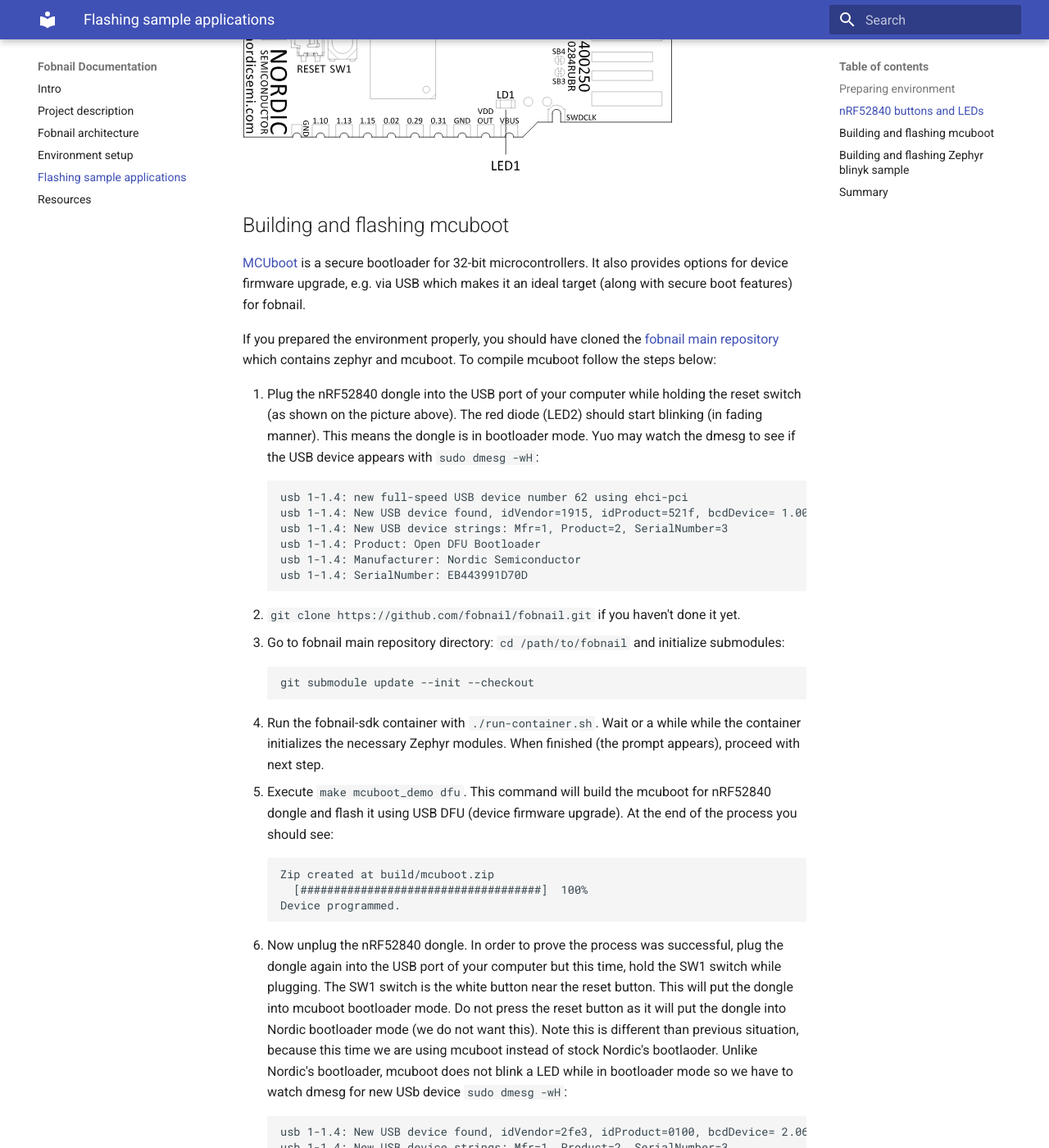
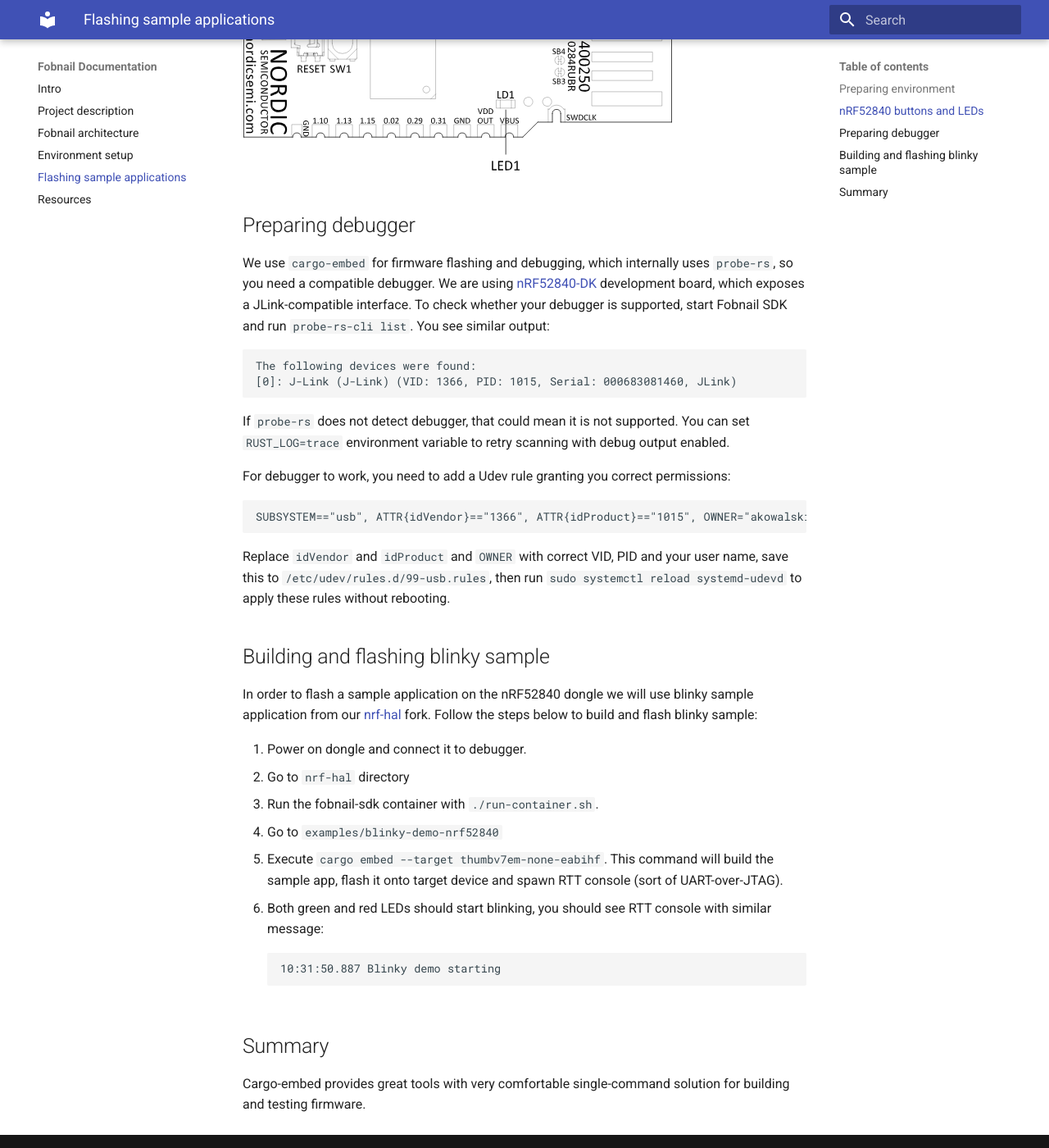
Before and after one commit to fobnail/docs, an MkDocs documentation site: the page built from docs/flashing_samples.md, in a window 1280 px wide and 1400 px high, scrolled down 393 px. Shown: the whole window at 82% size. Built offline with MkDocs 1.6.1 and Material for MkDocs 9.7.7, drawn with Linux system fonts in a browser that asks for light colours; some of the changed text lies outside the part shown.

Commit message:
Update environment setup and app flashing documentation for Rust SDK.

````diff
--- a/docs/environment.md
+++ b/docs/environment.md
@@ -17,53 +17,27 @@
    git clone https://github.com/fobnail/fobnail-sdk.git
    ```
 3. Go to fobnail SDK directory: `cd fobnail-sdk`
-4. Execute `./build.sh`. It will build the container from the most recent
-   stable software components described in
-   [tools-versions file](https://github.com/fobnail/fobnail-sdk/blob/main/tools-versions).
-   Components that are used in the process:
-   - NRF commandline tools: v10.14.0
-   - Zephyr SDK: v0.13.0
-   - Zephyr RTOS: v2.6.0
-   - Segger JLink: V7.54a
-   - cmake: 3.21.2
+4. To use latest container checkout `rust` branch: `git checkout rust`
+5. Execute `docker build . -f Dockerfile.rust -t 3mdeb/fobnail-rust-sdk`. It
+   will build the container with following software available:
+   - Rust 1.55.0
+   - Cargo-embed: always the latest version available from Cargo registry
 
 You will need fobnail-sdk to proceed with any work. The process will take a
 while to build the container. If we have built the container, time to verify
 it. We will build a sample application from the fobnail directory using the
 freshly built docker container. Follow the steps below to test the container:
 
-1. `git clone https://github.com/fobnail/fobnail.git`
-2. `cd fobnail`
-3. `git submodule update --init --checkout`
-4. `./run-container.sh` This will launch the container. It will take a moment
-   to initialize when invoke for the first time in given directory.
-5. Build a blinky application:
+1. `git clone https://github.com/fobnail/nrf-hal`
+2. `cd nrf-hal`
+3. Start container: `./run-container.sh`
+4. Build a blinky application:
    ```
-   west build -b nrf52840dongle_nrf52840 -d build/blinky zephyr/samples/basic/blinky
+   cd examples/blinky-demo-nrf52840
+   cargo build --target thumbv7em-none-eabihf
    ```
-6. At the end of the process you should see something like this:
+5. At the end of the process you should see something like this:
    ```
-   [138/138] Linking C executable zephyr/zephyr.elf
-   Memory region         Used Size  Region Size  %age Used
-              FLASH:       12872 B      1020 KB      1.23%
-               SRAM:        4288 B       256 KB      1.64%
-           IDT_LIST:          0 GB         2 KB      0.00%
-
+   Compiling blinky-demo-nrf52840 v0.1.0 (/home/build/nrf-hal/examples/blinky-demo-nrf52840)
+   Finished dev [unoptimized + debuginfo] target(s) in 1m 14s
    ```
-
-## Preparing environment
-
-1. Be sure to have the most recent container compiled as described in
-   [Building docker container](#building-docker-container) section.
-2. Clone the repository with submodules if you haven't done it yet:
-   ```
-   git clone https://github.com/fobnail/fobnail.git
-   cd fobnail
-   git submodule update --init --checkout
-   ```
-   If you have cloned the repository pull the recent changes with `git pull`.
-3. Enter the docker container with `./run-container.sh`
-
-> Note that sometimes the container will not catch the dongle device. In order
-> for the container to see the dongle, plug it first into the USB port (in
-> bootloader mode if needed) and the execute `./run-container.sh`.
--- a/docs/flashing_samples.md
+++ b/docs/flashing_samples.md
@@ -9,118 +9,54 @@
 
 ![](images/nRF52840_dongle_buttons_leds.svg)
 
-## Building and flashing mcuboot
+## Preparing debugger
 
-[MCUboot](https://github.com/mcu-tools/mcuboot) is a secure bootloader for
-32-bit microcontrollers. It also provides options for device firmware upgrade,
-e.g. via USB which makes it an ideal target (along with secure boot features)
-for fobnail.
+We use `cargo-embed` for firmware flashing and debugging, which internally uses
+`probe-rs`, so you need a compatible debugger. We are using
+[nRF52840-DK](https://www.nordicsemi.com/Products/Development-hardware/nrf52840-dk)
+development board, which exposes a JLink-compatible interface. To check whether
+your debugger is supported, start Fobnail SDK and run `probe-rs-cli list`. You
+see similar output:
 
-If you prepared the environment properly, you should have cloned the
-[fobnail main repository](https://github.com/fobnail/fobnail)
-which contains zephyr and mcuboot. To compile mcuboot follow the steps below:
+```
+The following devices were found:
+[0]: J-Link (J-Link) (VID: 1366, PID: 1015, Serial: 000683081460, JLink)
+```
 
-1. Plug the nRF52840 dongle into the USB port of your computer while holding
-   the reset switch (as shown on the picture above). The red diode (LED2)
-   should start blinking (in fading manner). This means the dongle is in
-   bootloader mode. Yuo may watch the dmesg to see if the USB device appears
-   with `sudo dmesg -wH`:
-   ```
-   usb 1-1.4: new full-speed USB device number 62 using ehci-pci
-   usb 1-1.4: New USB device found, idVendor=1915, idProduct=521f, bcdDevice= 1.00
-   usb 1-1.4: New USB device strings: Mfr=1, Product=2, SerialNumber=3
-   usb 1-1.4: Product: Open DFU Bootloader
-   usb 1-1.4: Manufacturer: Nordic Semiconductor
-   usb 1-1.4: SerialNumber: EB443991D70D
-   ```
-2. `git clone https://github.com/fobnail/fobnail.git` if you haven't done it
-   yet.
-3. Go to fobnail main repository directory: `cd /path/to/fobnail` and initialize
-   submodules:
-   ```
-   git submodule update --init --checkout
-   ```
-4. Run the fobnail-sdk container with `./run-container.sh`. Wait or a while
-   while the container initializes the necessary Zephyr modules. When finished
-   (the prompt appears), proceed with next step.
-5. Execute `make mcuboot_demo dfu`. This command will build the mcuboot for
-   nRF52840 dongle and flash it using USB DFU (device firmware upgrade). At the
-   end of the process you should see:
-   ```
-   Zip created at build/mcuboot.zip
-     [####################################]  100%
-   Device programmed.
-   ```
-6. Now unplug the nRF52840 dongle. In order to prove the process was
-   successful, plug the dongle again into the USB port of your computer but
-   this time, hold the SW1 switch while plugging. The SW1 switch is the white
-   button near the reset button. This will put the dongle into mcuboot
-   bootloader mode. Do not press the reset button as it will put the dongle
-   into Nordic bootloader mode (we do not want this). Note this is different
-   than previous situation, because this time we are using mcuboot instead of
-   stock Nordic's bootlaoder. Unlike Nordic's bootloader, mcuboot does not
-   blink a LED while in bootloader mode so we have to watch dmesg for new USb
-   device `sudo dmesg -wH`:
-   ```
-   usb 1-1.4: New USB device found, idVendor=2fe3, idProduct=0100, bcdDevice= 2.06
-   usb 1-1.4: New USB device strings: Mfr=1, Product=2, SerialNumber=3
-   usb 1-1.4: Product: MCUBOOT
-   usb 1-1.4: Manufacturer: ZEPHYR
-   usb 1-1.4: SerialNumber: 05AA335B46AC1D80
-   cdc_acm 1-1.4:1.0: ttyACM0: USB ACM device
-   ```
-   Notice the different in the Product name: `Open DFU Bootloader` vs
-   `MCUBOOT`. This means we have booted the mcuboot in bootloader mode.
+If `probe-rs` does not detect debugger, that could mean it is not supported. You
+can set `RUST_LOG=trace` environment variable to retry scanning with debug
+output enabled.
 
-## Building and flashing Zephyr blinyk sample
+For debugger to work, you need to add a Udev rule granting you correct
+permissions:
+```
+SUBSYSTEM=="usb", ATTR{idVendor}=="1366", ATTR{idProduct}=="1015", OWNER="akowalski", MODE="0660"
+```
 
-[Zephyr](https://github.com/zephyrproject-rtos/zephyr) is a very popular RTOS
-which supports a wide variety of microcontrollers including nRF52840 dongle. We
-will leverage it to show how to launch a sample application on nRF52840 dongle
-using mcuboot. If you don't have the environment ready go to [Preparing environment](#preparing-environment).
+Replace `idVendor` and `idProduct` and `OWNER` with correct VID, PID and your
+user name, save this to `/etc/udev/rules.d/99-usb.rules`, then run
+`sudo systemctl reload systemd-udevd` to apply these rules without rebooting.
+
+## Building and flashing blinky sample
 
 In order to flash a sample application on the nRF52840 dongle we will use
-blinky sample application from Zephyr repository. Follow the steps below to
-build and flash blinky sample:
+blinky sample application from our [nrf-hal](https://github.com/fobnail/nrf-hal)
+fork. Follow the steps below to build and flash blinky sample:
 
-1. Put the dongle into mcuboot bootloader mode as instructed in step 6 of
-   [Building and flashing mcuboot](#building-and-flashing-mcuboot)
-2. Go to fobnail main repository directory: `cd /path/to/fobnail`
-3. Run the fobnail-sdk container with `./run-container.sh`. This time the
-   container will not initialize the environment if you have done it
-   previously. You will see an error like this (which you may ignore):
+1. Power on dongle and connect it to debugger.
+2. Go to `nrf-hal` directory
+3. Run the fobnail-sdk container with `./run-container.sh`.
+4. Go to `examples/blinky-demo-nrf52840`
+5. Execute `cargo embed --target thumbv7em-none-eabihf`. This command will build
+   the sample app, flash it onto target device and spawn RTT console (sort of
+   UART-over-JTAG).
+6. Both green and red LEDs should start blinking, you should see RTT console
+   with similar message:
    ```
-   FATAL ERROR: already initialized in /home/build, aborting.
-   Note:
-       In your environment, ZEPHYR_BASE is set to:
-       /home/build/zephyr
-
-       This forces west to search for a workspace there.
-       Try unsetting ZEPHYR_BASE and re-running this command.
+   10:31:50.887 Blinky demo starting
    ```
-4. Execute `make blinky_demo dfu`. This command will build the mcuboot for
-   nRF52840 dongle and flash it using USB DFU (device firmware upgrade). At the
-   end of the process you should see:
-   ```
-   === image configuration:
-   partition offset: 65536 (0x10000)
-   partition size: 385024 (0x5e000)
-   rom start offset: 512 (0x200)
-   === signing binaries
-   unsigned bin: /home/build/build/blinky/zephyr/zephyr.bin
-   signed bin:   build/blinky.signed.bin
-    13.55 KiB / 13.55 KiB    [============================================================================================================================================================] 100.00%    3.09 KiB/s 4s
-   Done
-   Done
-   ```
-   Notice this time the output from DFU looks different as we are using mcuboot
-   DFU application instead of Nordic's.
-5. To verify the process was successful, unplug the dongle and plug it again to
-   the USB port of your CPU. This time do not press any buttons. YOo should
-   notice a green LED blinking (LED1). This means the Zephyr blinky sample has
-   been flashed with USB DFU and launched successfully.
 
 ## Summary
 
-MCUboot is a great bootloader with secure boot and USB DFU capabilities for
-secure applications and great firmware update experience.
+Cargo-embed provides great tools with very comfortable single-command solution
+for building and testing firmware.
````
Also changed, not shown: other parts of docs/environment.md (+1 -1 lines).
